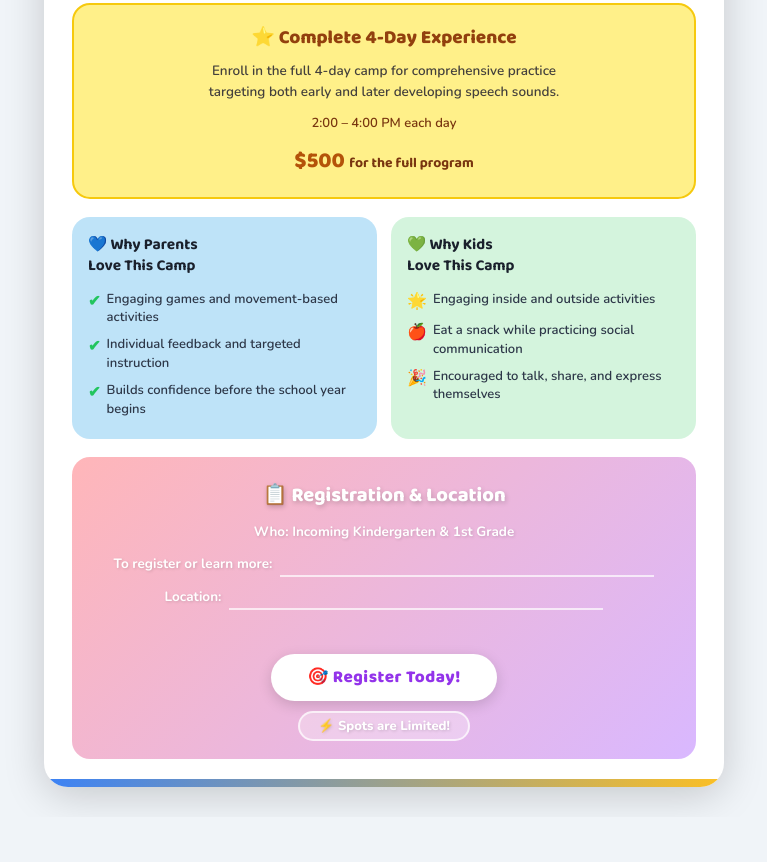
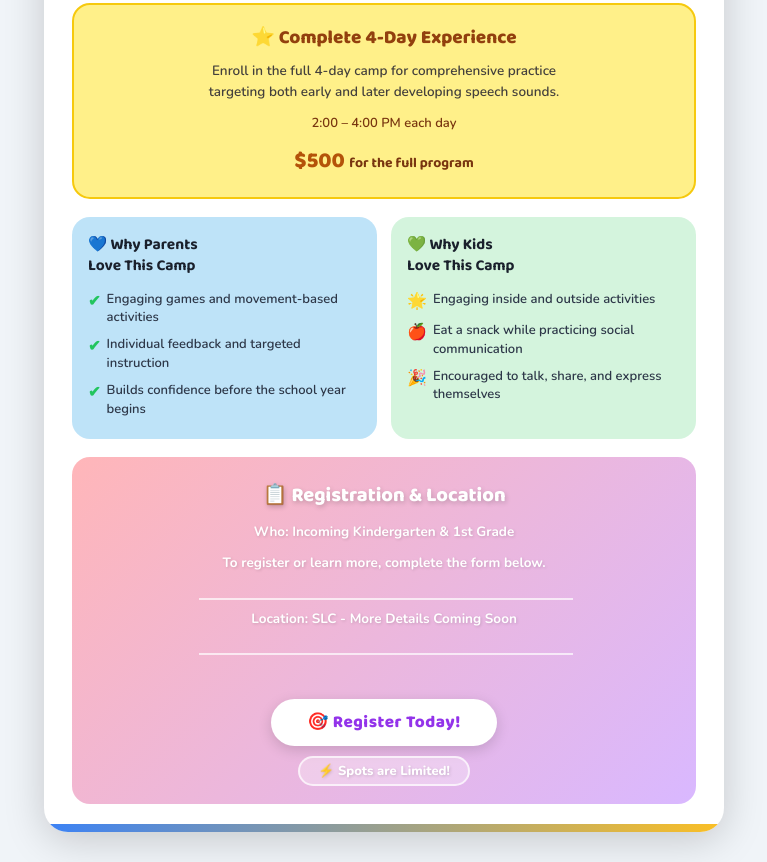
Before and after one commit to msv-me/camp, a plain HTML site: page index.html in a window 1280 px wide. Shown: the part 566-1428 px from the top of the page, without its empty margins (256-1023 px from the left). Before the commit the page ends 1383 px from the top, so only its background shows below. Drawn offline with nearby package versions, Linux system fonts and the light colour scheme.

Commit message:
fix: content

```diff
--- a/index.html
+++ b/index.html
@@ -365,11 +365,11 @@
         <strong>Who:</strong> Incoming Kindergarten &amp; 1st Grade
       </p>
       <p>
-        <strong>To register or learn more:</strong>
+        <strong>To register or learn more, complete the form below.</strong>
         <span class="field-line">&nbsp;</span>
       </p>
       <p>
-        <strong>Location:</strong>
+        <strong>Location: SLC - More Details Coming Soon</strong>
         <span class="field-line">&nbsp;</span>
       </p>
       <br>
```
